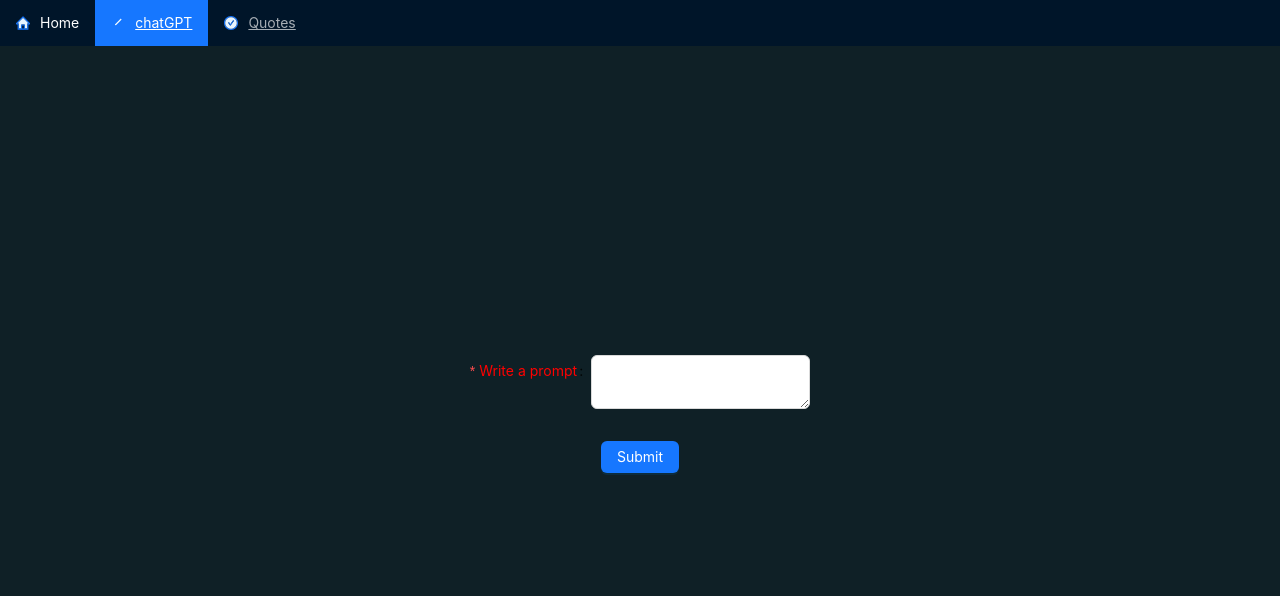
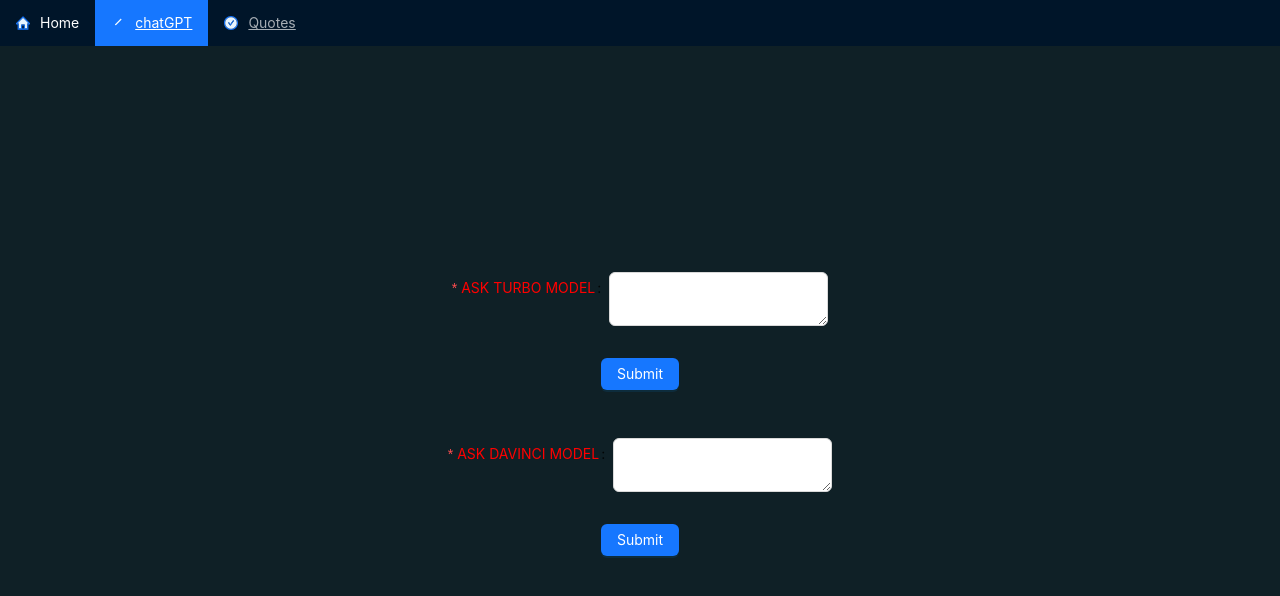
Before and after one commit to fg0611/philosofy, a React (Vite) app: page /gpt in a window 1280 px wide. Shown: the top 596 px of the page. Built offline with nearby package versions, Linux system fonts and the light colour scheme; no server answers.

Commit message:
added both models

```diff
--- a/src/Gpt.jsx
+++ b/src/Gpt.jsx
@@ -14,31 +14,43 @@ const Gpt = () => {
   const [response, setResponse] = useState("");
   const [loading, setloading] = useState(false);
 
-  const onFinish = async (prompt) => {
+  const askTurbo = async (prompt) => {
     setloading(true);
     wretch(baseUrl + "/api/gpt")
       .post({ prompt })
       .json((response) => {
         if (response?.message) {
           setResponse(response.message);
+          setloading(false);
         } else {
           setError("ERR");
+          setloading(false);
         }
       })
       .catch((error) => {
         // Handle error
         console.log(error);
+        setloading(false);
       });
-    // const response = await axios.post(baseUrl + "/api/gpt", {prompt});
-    // if (response.status < 300 && response?.data?.message?.length > 0) {
-    //   setloading(false);
-    //   setResponse(response.data.message);
-    // } else if (response.status > 300) {
-    //   setloading(false);
-    //   setError(`${response.status}`);
-    // } else {
-    //   setloading(false);
-    // }
+  };
+  const askDavinci = async (prompt) => {
+    setloading(true);
+    wretch(baseUrl + "/api/chat")
+      .post({ prompt })
+      .json((response) => {
+        if (response?.message) {
+          setResponse(response.message);
+          setloading(false);
+        } else {
+          setError("ERR");
+          setloading(false);
+        }
+      })
+      .catch((error) => {
+        // Handle error
+        console.log(error);
+        setloading(false);
+      });
   };
 
   return (
@@ -55,11 +67,28 @@ const Gpt = () => {
       {!loading && (
         <>
           <Form
-            onFinish={onFinish}
+            onFinish={askTurbo}
             className="d-flex flex-column gap-2 justify-content-center align-items-center"
           >
             <Form.Item
-              label={<label style={{ color: "red" }}>Write a prompt</label>}
+              label={<label style={{ color: "red" }}>ASK TURBO MODEL</label>}
+              name="prompt"
+              rules={[{ required: true, message: "Please pass a prompt" }]}
+            >
+              <TextArea type="textArea" />
+            </Form.Item>
+            <Form.Item>
+              <Button type="primary" htmlType="submit">
+                Submit
+              </Button>
+            </Form.Item>
+          </Form>
+          <Form
+            onFinish={askDavinci}
+            className="d-flex flex-column gap-2 justify-content-center align-items-center"
+          >
+            <Form.Item
+              label={<label style={{ color: "red" }}>ASK DAVINCI MODEL</label>}
               name="prompt"
               rules={[{ required: true, message: "Please pass a prompt" }]}
             >
```
